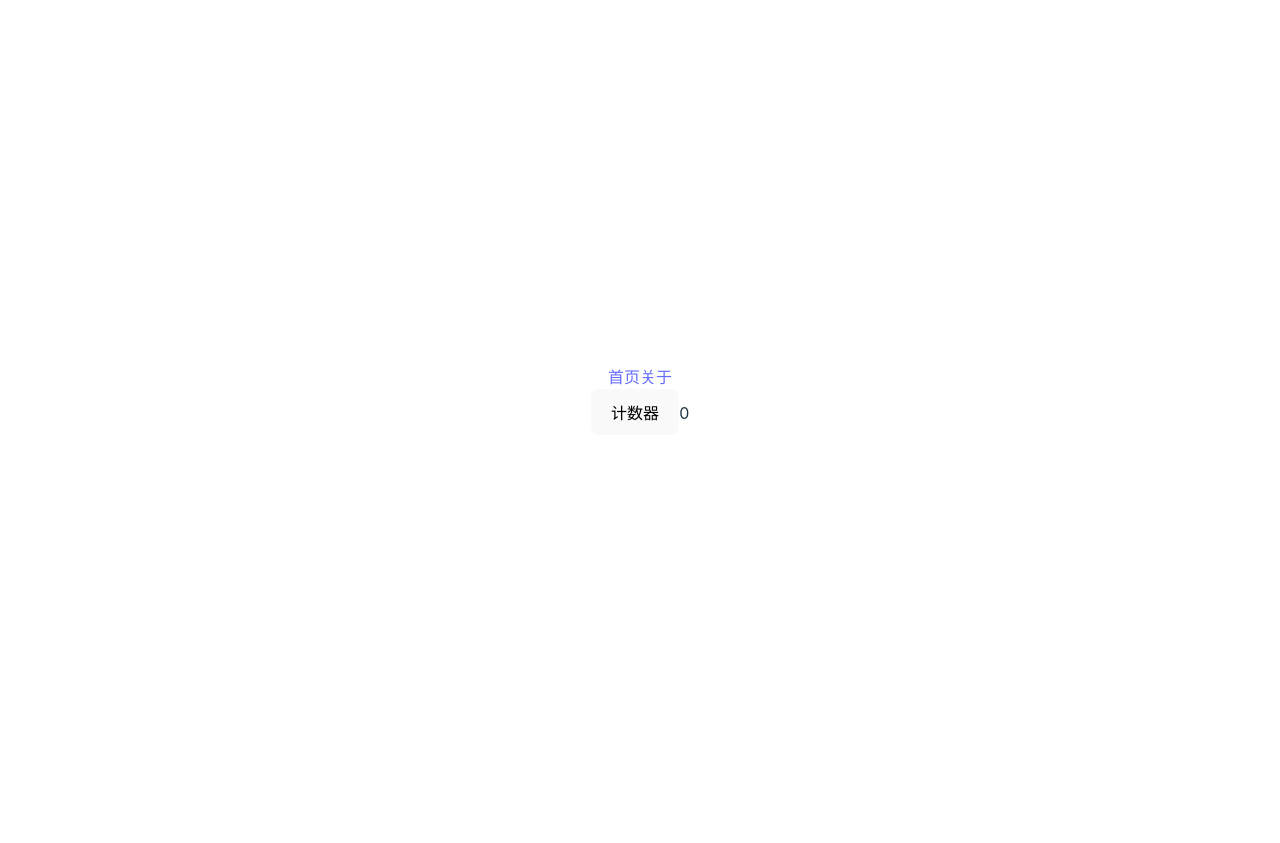
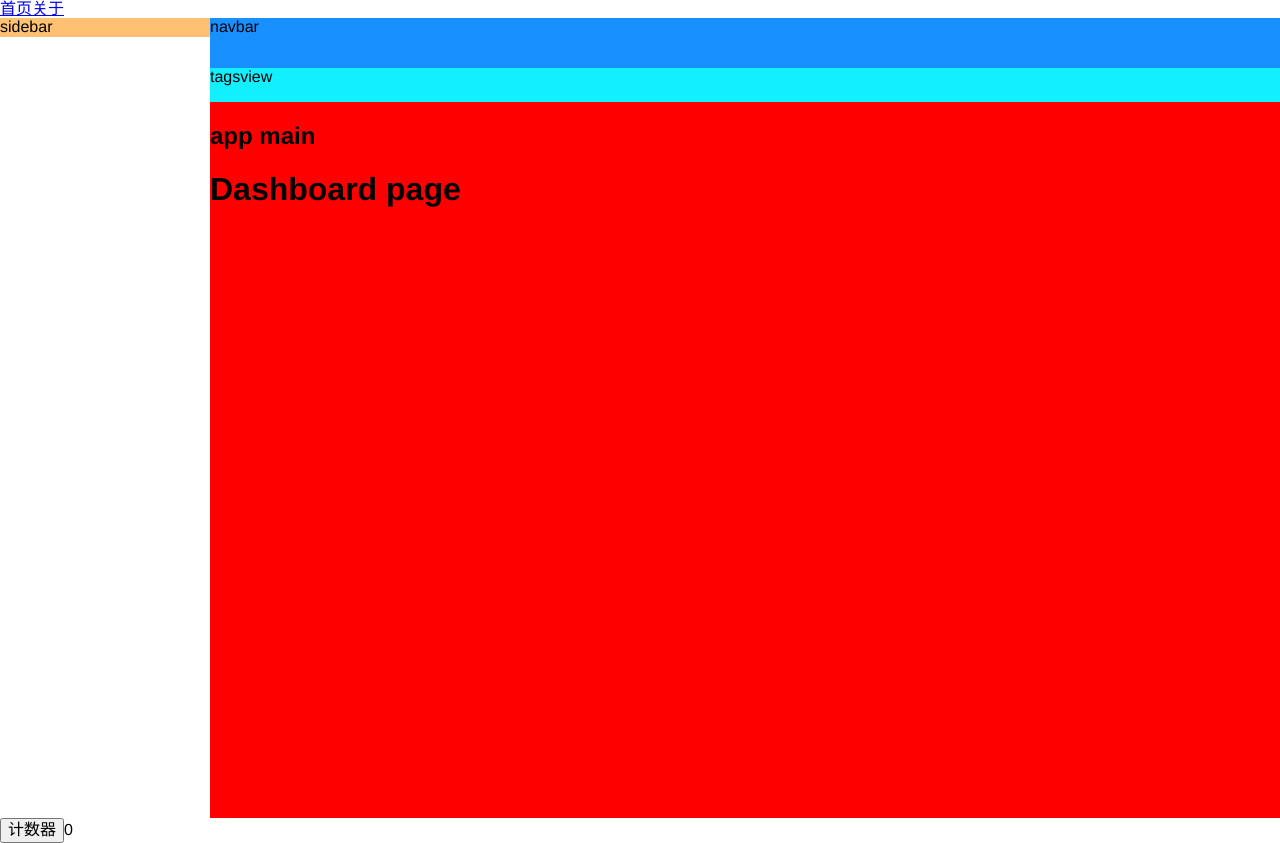
Before and after one commit to eileenyuling/vue3-ts-elementPlus-pinia, a Vue app: page /dashboard in a window 1280 px wide. Before the commit this address had no page. Before the commit the page ends 800 px from the top, so only its background shows below. Built offline with nearby package versions, Linux system fonts and the light colour scheme.

Commit message:
feat: 首页布局

```diff
--- a/package.json
+++ b/package.json
@@ -11,6 +11,7 @@
   },
   "dependencies": {
     "element-plus": "^2.2.22",
+    "normalize.css": "^8.0.1",
     "pinia": "^2.0.24",
     "vue": "^3.2.45",
     "vue-router": "^4.1.6"
@@ -28,6 +29,7 @@
     "eslint-plugin-vue": "^9.7.0",
     "husky": "^8.0.2",
     "prettier": "^2.7.1",
+    "sass": "^1.56.1",
     "typescript": "4.8",
     "vite": "^3.2.4",
     "vue-tsc": "^1.0.9"
--- /dev/null
+++ b/src/layout/index.vue
@@ -0,0 +1,43 @@
+<template>
+  <div class="app-wrapper">
+    <div class="sidebar-container">sidebar</div>
+    <div class="main-container">
+      <div class="header">
+        <div class="navbar">navbar</div>
+        <div class="tags-view">tagsview</div>
+      </div>
+      <div class="app-main">
+        <h2>app main</h2>
+        <router-view></router-view>
+      </div>
+    </div>
+  </div>
+</template>
+<style lang="scss" scoped>
+.app-wrapper {
+  display: flex;
+  width: 100%;
+  height: 100%;
+  .main-container {
+    flex: 1;
+    display: flex;
+    flex-direction: column;
+    .header {
+      background: cyan;
+      .navbar {
+        height: 50px;
+        background: #1890ff;
+      }
+      .tags-view {
+        height: 34px;
+        background: #12efff;
+      }
+    }
+    .app-main {
+      /* main = 100% - navbar + tagsview */
+      min-height: calc(100vh - 84px);
+      background: red;
+    }
+  }
+}
+</style>
--- a/src/router/index.ts
+++ b/src/router/index.ts
@@ -1,7 +1,25 @@
-import { createRouter, createWebHistory } from 'vue-router'
-export default createRouter({
-  history: createWebHistory(),
-  routes: [
+import { createRouter, createWebHistory, RouteRecordRaw } from 'vue-router'
+import Layout from '@/layout/index.vue'
+
+const routes: Array<RouteRecordRaw> = [
+  {
+    path: '/',
+    component: Layout,
+    redirect: '/dashboard',
+    children: [
+      {
+        path: 'dashboard',
+        name: 'Dashboard',
+        component: () =>
+          import(
+            /* webpackChunkName: 'dashboard' */ '@/views/dashboard/index.vue'
+          ),
+        meta: {
+          title: 'Dashboard' // 需要配置声明文件否则无提示
+        }
+      }
+    ]
+  },
   {
     path: '/home',
     component: () => import('../views/Home.vue')
@@ -11,4 +29,7 @@ export default createRouter({
     component: () => import('../views/About.vue')
   }
 ]
+export default createRouter({
+  history: createWebHistory(),
+  routes
 })
--- a/src/style.css
+++ /dev/null
@@ -1,81 +0,0 @@
-:root {
-  font-family: Inter, Avenir, Helvetica, Arial, sans-serif;
-  font-size: 16px;
-  line-height: 24px;
-  font-weight: 400;
-
-  color-scheme: light dark;
-  color: rgba(255, 255, 255, 0.87);
-  background-color: #242424;
-
-  font-synthesis: none;
-  text-rendering: optimizeLegibility;
-  -webkit-font-smoothing: antialiased;
-  -moz-osx-font-smoothing: grayscale;
-  -webkit-text-size-adjust: 100%;
-}
-
-a {
-  font-weight: 500;
-  color: #646cff;
-  text-decoration: inherit;
-}
-a:hover {
-  color: #535bf2;
-}
-
-body {
-  margin: 0;
-  display: flex;
-  place-items: center;
-  min-width: 320px;
-  min-height: 100vh;
-}
-
-h1 {
-  font-size: 3.2em;
-  line-height: 1.1;
-}
-
-button {
-  border-radius: 8px;
-  border: 1px solid transparent;
-  padding: 0.6em 1.2em;
-  font-size: 1em;
-  font-weight: 500;
-  font-family: inherit;
-  background-color: #1a1a1a;
-  cursor: pointer;
-  transition: border-color 0.25s;
-}
-button:hover {
-  border-color: #646cff;
-}
-button:focus,
-button:focus-visible {
-  outline: 4px auto -webkit-focus-ring-color;
-}
-
-.card {
-  padding: 2em;
-}
-
-#app {
-  max-width: 1280px;
-  margin: 0 auto;
-  padding: 2rem;
-  text-align: center;
-}
-
-@media (prefers-color-scheme: light) {
-  :root {
-    color: #213547;
-    background-color: #ffffff;
-  }
-  a:hover {
-    color: #747bff;
-  }
-  button {
-    background-color: #f9f9f9;
-  }
-}
--- /dev/null
+++ b/src/styles/index.scss
@@ -0,0 +1,20 @@
+@import "./variables.module.scss";
+@import "./sidebar.scss";
+
+html {
+  height: 100%;
+  box-sizing: border-box;
+}
+
+body {
+  height: 100%;
+  -moz-osx-font-smoothing: grayscale;
+  -webkit-font-smoothing: antialiased;
+  text-rendering: optimizeLegibility;
+  font-family: Helvetica Neue, Helvetica, PingFang SC, Hiragino Sans GB, Microsoft
+      YaHei, Arial, sans-serif;
+}
+
+#app {
+  height: 100%;
+}
--- /dev/null
+++ b/src/styles/sidebar.scss
@@ -0,0 +1,7 @@
+#app {
+  .sidebar-container {
+    width: $sideBarWidth !important;
+    height: 100%;
+    background-color: $yellow;
+  }
+}
--- /dev/null
+++ b/src/styles/variables.module.scss
@@ -0,0 +1,33 @@
+$blue: #324157;
+$light-blue: #3a71a8;
+$red: #c03639;
+$pink: #e65d6e;
+$green: #30b08f;
+$tiffany: #4ab7bd;
+$yellow: #fec171;
+$panGreen: #30b08f;
+
+// sidebar
+$menuText: #bfcbd9;
+$menuActiveText: #409eff;
+$subMenuActiveText: #f4f4f5;
+
+$menuBg: #304156;
+$menuHover: #263445;
+
+$subMenuBg: #1f2d3d;
+$subMenuHover: #001528;
+
+$sideBarWidth: 210px;
+
+// 导出变量提供给js来使用
+:export {
+  menuText: $menuText;
+  menuActiveText: $menuActiveText;
+  subMenuActiveText: $subMenuActiveText;
+  menuBg: $menuBg;
+  menuHover: $menuHover;
+  subMenuBg: $subMenuBg;
+  subMenuHover: $subMenuHover;
+  sideBarWidth: $sideBarWidth;
+}
--- /dev/null
+++ b/src/views/dashboard/index.vue
@@ -0,0 +1,5 @@
+<template>
+  <div>
+    <h1>Dashboard page</h1>
+  </div>
+</template>
```
Also changed, not shown: src/main.ts (+4 -7 lines), src/router/typings.d.ts (added, +15 -0 lines), 1 other file (tests, documents, lock files or other folders). Lines whose indentation alone changed are shown as unchanged.
